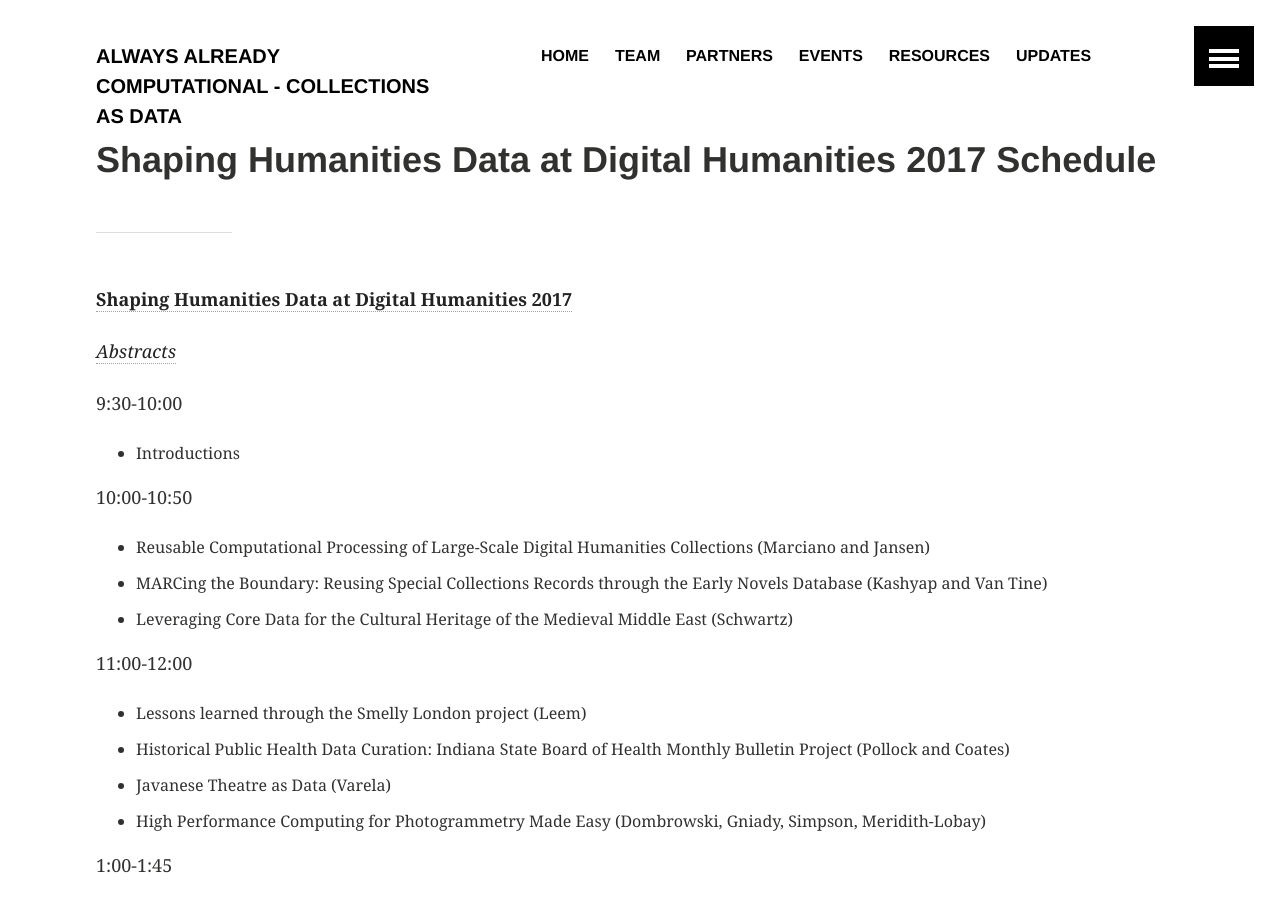
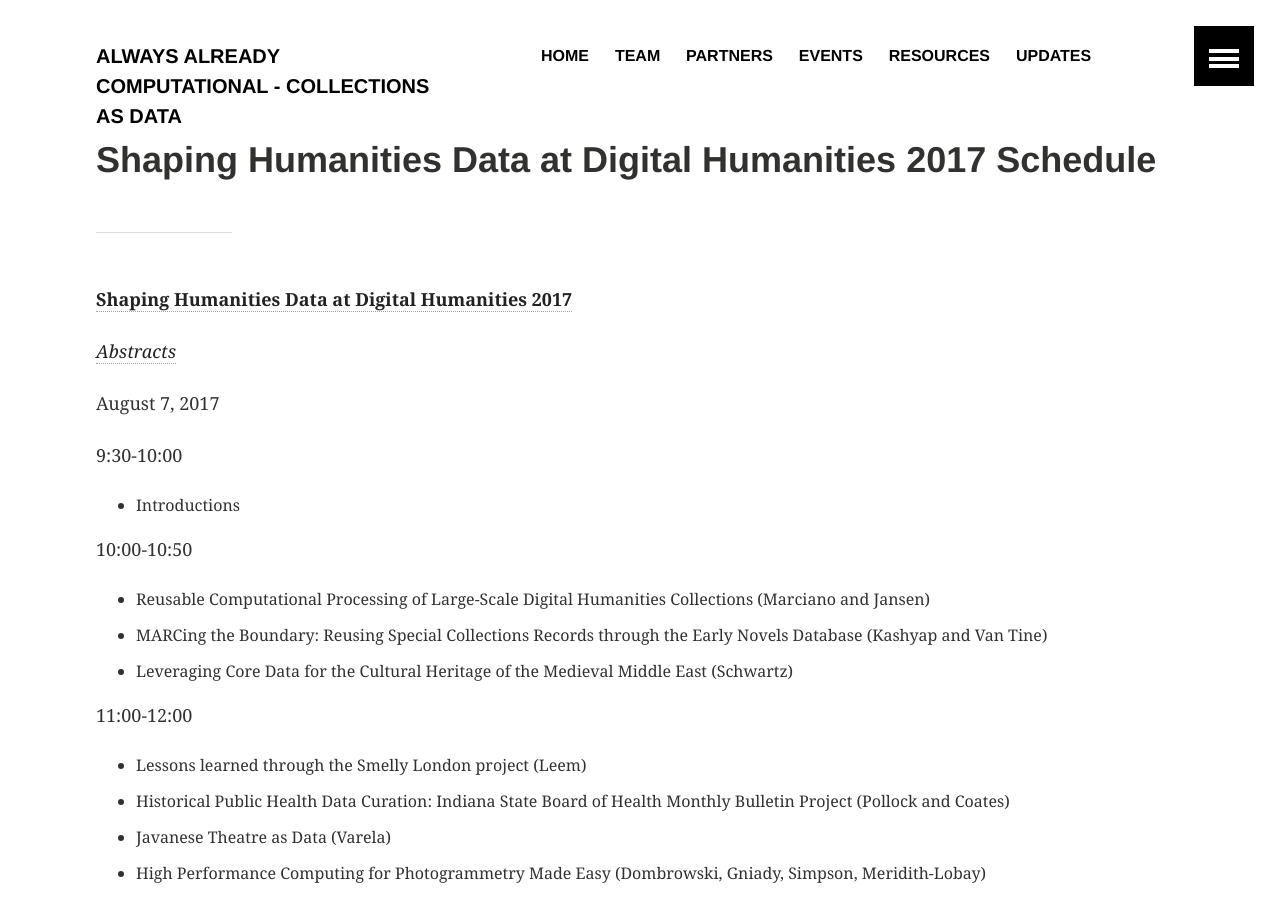
Before and after one commit to collectionsasdata/collectionsasdata.github.io, a Jekyll site: the page built from shapingdata_dh2017_schedule.md, in a window 1280 px wide and 900 px high. Built offline with Jekyll 4.4.1, drawn with Linux system fonts in a browser that asks for light colours.

Commit message:
Update shapingdata_dh2017_schedule.md

```diff
--- a/shapingdata_dh2017_schedule.md
+++ b/shapingdata_dh2017_schedule.md
@@ -6,6 +6,8 @@ title:  "Shaping Humanities Data at Digital Humanities 2017 Schedule"
 [**Shaping Humanities Data at Digital Humanities 2017**](https://collectionsasdata.github.io/shaping/)
 
 [*Abstracts*](https://collectionsasdata.github.io/shapingdata_dh2017_abstracts/)
+
+August 7, 2017
 
 9:30-10:00
 
```
